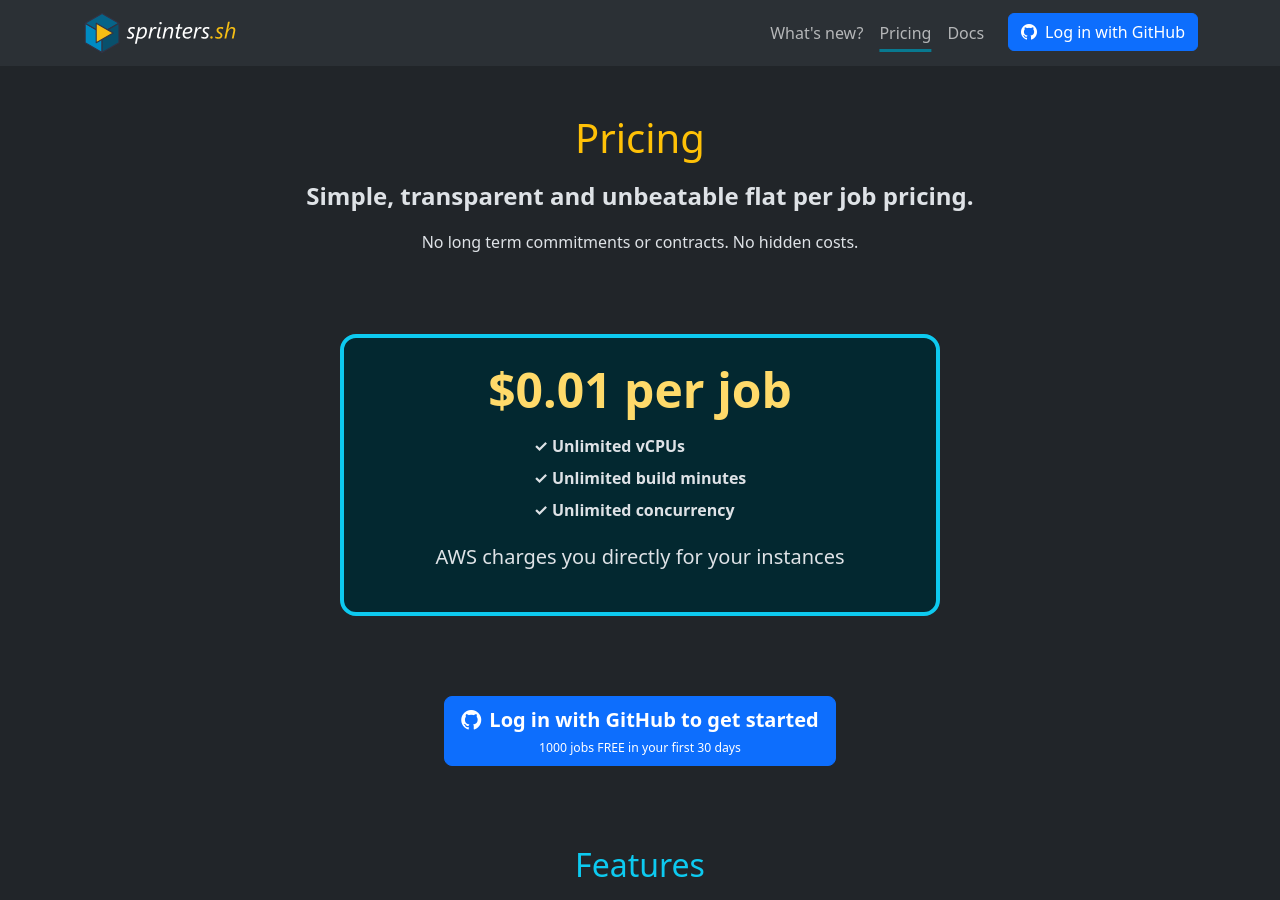
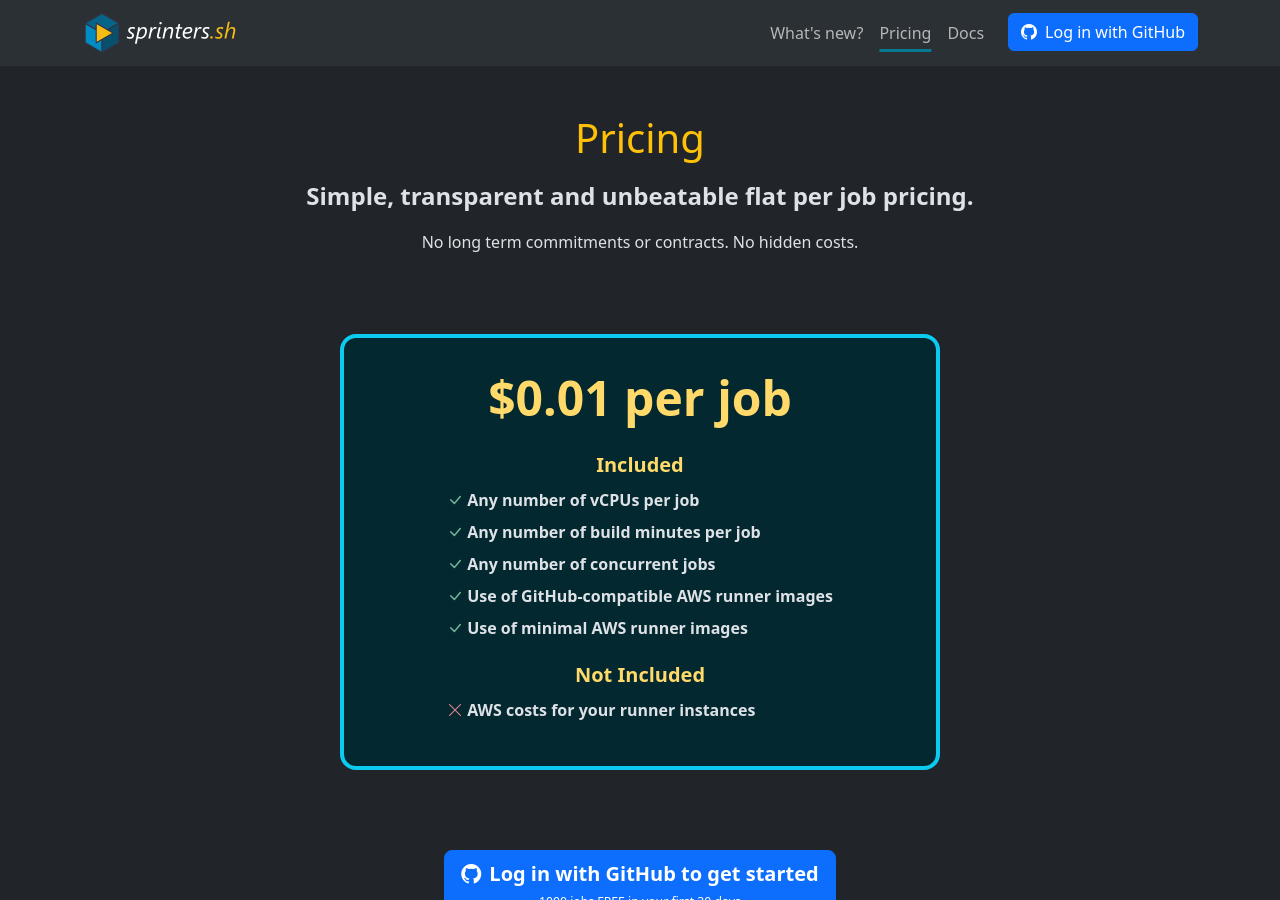
Before and after one commit to sprinters-sh/sprinters.sh, a Jekyll site: the page built from pricing.html, in a window 1280 px wide and 900 px high. Built offline with Jekyll 4.4.1, drawn with Linux system fonts in a browser that asks for light colours.

Commit message:
Clarified included/not included

```diff
--- a/pricing.html
+++ b/pricing.html
@@ -7,21 +7,24 @@
     <p class="fs-4"><strong>Simple, transparent and unbeatable flat per job pricing.</strong></p>
     <p class="mb-6">No long term commitments or contracts. No hidden costs.</p>
 
-    <div class="border border-4 border-info p-3 bg-info-subtle mx-auto rounded-4"
+    <div class="border border-4 border-info p-4 bg-info-subtle mx-auto rounded-4"
          style="width: 600px; max-width: 100%;">
 
-        <p class="mb-1 fw-semibold lh-base text-warning-emphasis" style="font-size: 48px">$0.01 per job</p>
+        <p class="mb-3 fw-semibold lh-base text-warning-emphasis" style="font-size: 48px">$0.01 per job</p>
+        <p class="mb-1 fw-bold lh-base text-warning-emphasis fs-5">Included</p>
         <div>
             <div class="text-start d-inline-block">
                 <ul class="lh-lg fw-bold ps-0" style="list-style: none;">
-                    <li>✓ Unlimited vCPUs</li>
-                    <li>✓ Unlimited build minutes</li>
-                    <li>✓ Unlimited concurrency</li>
+                    <li><i class="bi bi-check-lg text-success-emphasis"></i> Any number of vCPUs per job</li>
+                    <li><i class="bi bi-check-lg text-success-emphasis"></i> Any number of build minutes per job</li>
+                    <li><i class="bi bi-check-lg text-success-emphasis"></i> Any number of concurrent jobs</li>
+                    <li><i class="bi bi-check-lg text-success-emphasis"></i> Use of GitHub-compatible AWS runner images</li>
+                    <li><i class="bi bi-check-lg text-success-emphasis"></i> Use of minimal AWS runner images</li>
+                    <li class="text-center mb-1 mt-3 fw-bold lh-base text-warning-emphasis fs-5">Not Included</li>
+                    <li><i class="bi bi-x-lg text-danger-emphasis"></i>  AWS costs for your runner instances</li>
                 </ul>
             </div>
         </div>
-
-        <p class="fs-5 mb-4">AWS charges you directly for your instances</p>
     </div>
 
     <a href="https://console.sprinters.sh/login" class="btn btn-lg btn-primary fw-semibold mt-6 mb-6">
```
